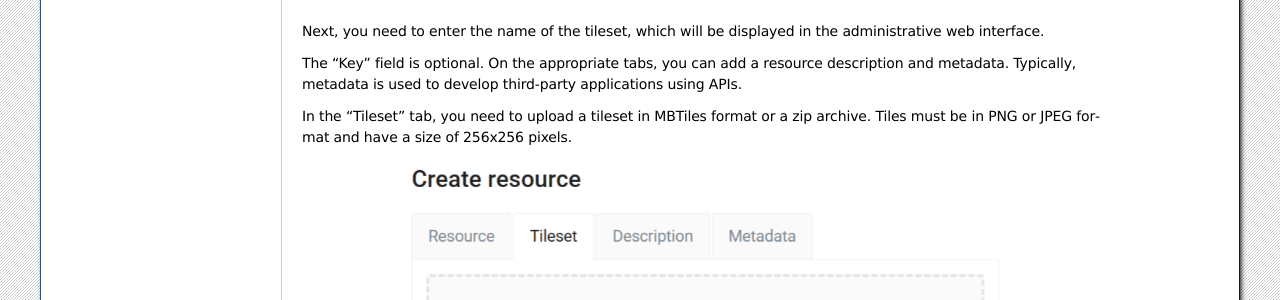
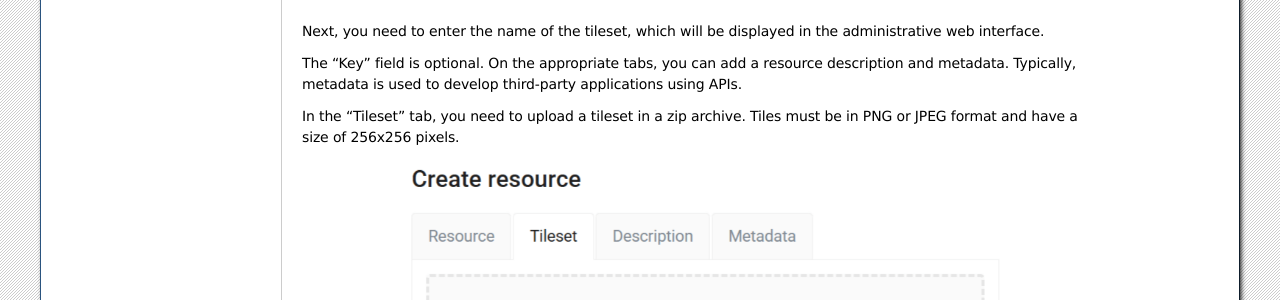
Before and after one commit to nextgis/docs_data, a Sphinx documentation site: the page built from source/tiles2ngw_en.rst, in a window 1280 px wide. Shown: the part 775-1075 px from the top of the page. Built offline with Sphinx 7.4.7, drawn with Linux system fonts in a browser that asks for light colours; formulas are drawn with MathJax 3.

Commit message:
Update tiles2ngw_en.rst

```diff
--- a/source/tiles2ngw_en.rst
+++ b/source/tiles2ngw_en.rst
@@ -19,7 +19,7 @@ Next, you need to enter the name of the tileset, which will be displayed in the
 
 The "Key" field is optional. On the appropriate tabs, you can add a resource description and metadata. Typically, metadata is used to develop third-party applications using APIs.
 
-In the "Tileset" tab, you need to upload a tileset in MBTiles format or a zip archive. Tiles must be in PNG or JPEG format and have a size of 256x256 pixels.
+In the "Tileset" tab, you need to upload a tileset in a zip archive. Tiles must be in PNG or JPEG format and have a size of 256x256 pixels.
 
 .. figure:: _static/create_tileset_upload_en.png
    :name: Tileset_add_en
```
